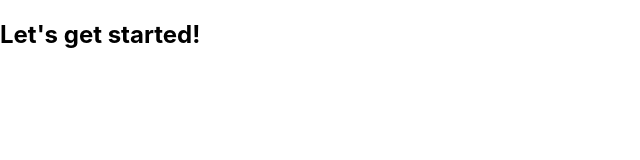
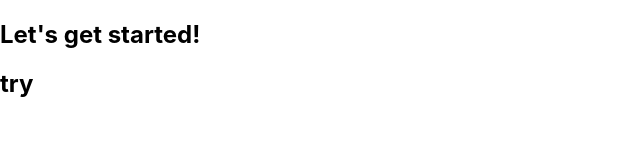
Before and after one commit to medgyesizsombor/test-app, a React (Create React App) app: page / in a window 1280 px wide. Shown: the top 160 px of the page, without its empty margins (0-640 px from the left). Built offline with nearby package versions, Linux system fonts and the light colour scheme.

Commit message:
trying vscode with github

```diff
--- a/src/App.js
+++ b/src/App.js
@@ -4,6 +4,7 @@ function App() {
   return (
     <div>
       <h2>Let's get started!</h2>
+      <h2>try</h2>
     </div>
   );
 }
```
